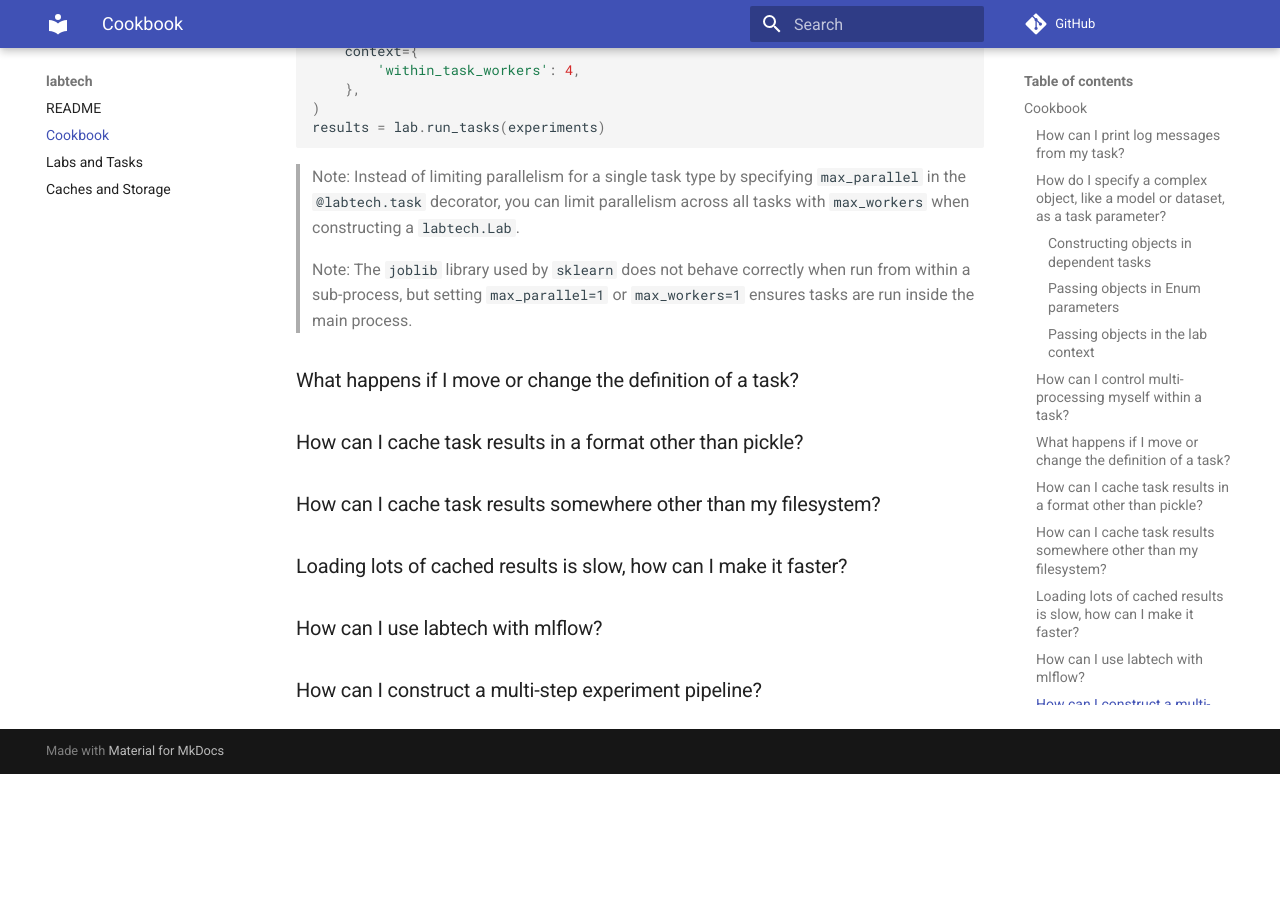
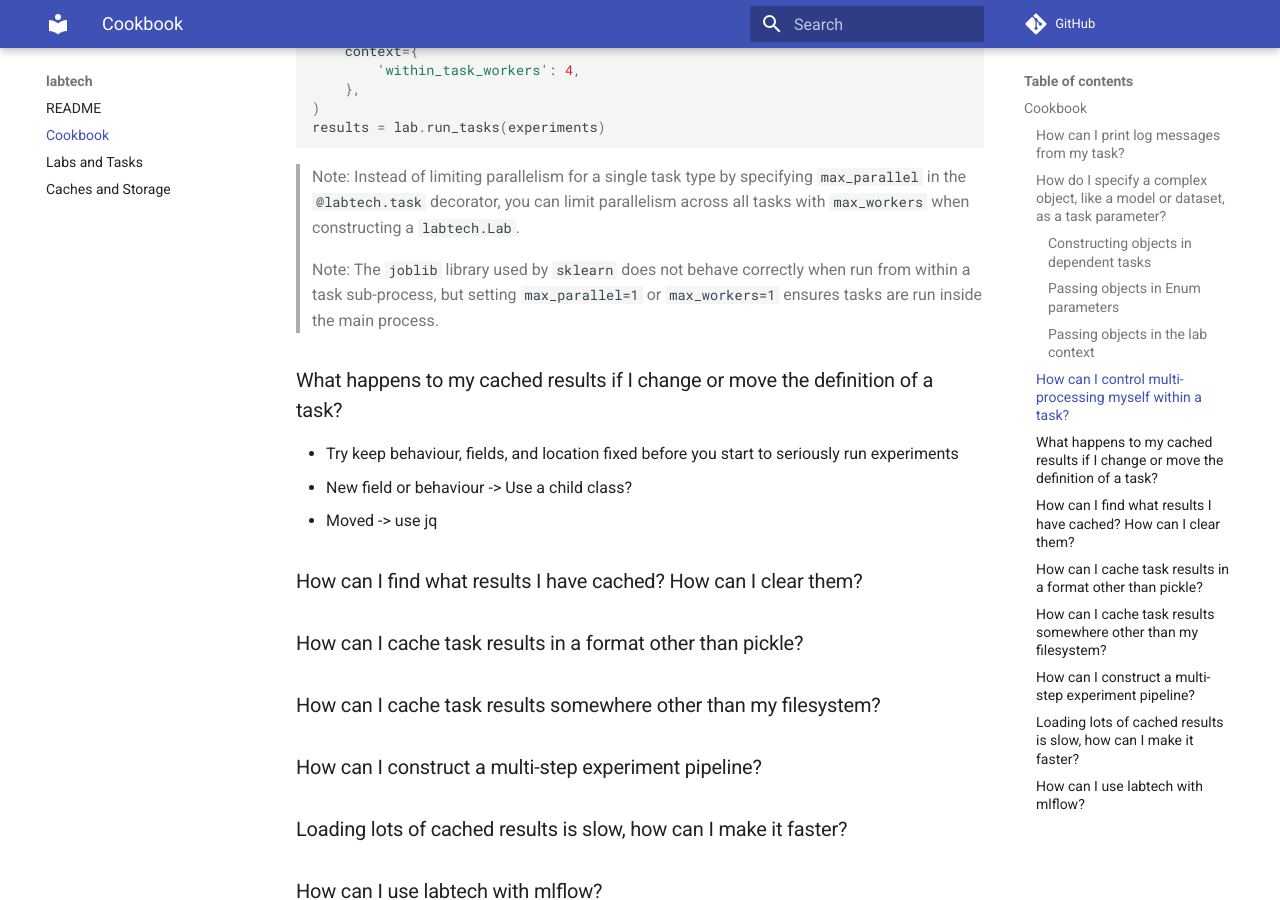
Before and after one commit to ben-denham/labtech, an MkDocs documentation site: the page built from docs/cookbook.md, in a window 1280 px wide and 900 px high, scrolled down 6499 px. Built offline with MkDocs 1.6.1 and Material for MkDocs 9.7.7, drawn with Linux system fonts in a browser that asks for light colours; comment, search, counter and statistics services are not loaded; before the commit the page ends 7273 px from its top, so only the background shows below that.

```diff
--- a/docs/cookbook.md
+++ b/docs/cookbook.md
@@ -344,19 +344,25 @@
 > constructing a `labtech.Lab`.
 
 > Note: The `joblib` library used by `sklearn` does not behave
-> correctly when run from within a sub-process, but setting
+> correctly when run from within a task sub-process, but setting
 > `max_parallel=1` or `max_workers=1` ensures tasks are run inside the
 > main process.
 
 
-### What happens if I move or change the definition of a task?
+### What happens to my cached results if I change or move the definition of a task?
+
+* Try keep behaviour, fields, and location fixed before you start to seriously run experiments
+* New field or behaviour -> Use a child class?
+* Moved -> use jq
+
+### How can I find what results I have cached? How can I clear them?
 
 ### How can I cache task results in a format other than pickle?
 
 ### How can I cache task results somewhere other than my filesystem?
 
+### How can I construct a multi-step experiment pipeline?
+
 ### Loading lots of cached results is slow, how can I make it faster?
 
 ### How can I use labtech with mlflow?
-
-### How can I construct a multi-step experiment pipeline?
```
Also changed, not shown: 1 other file.
